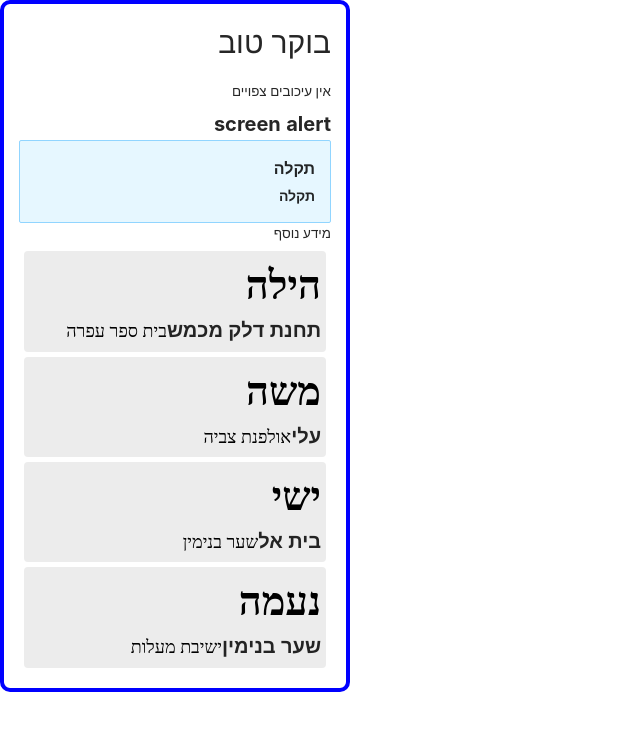
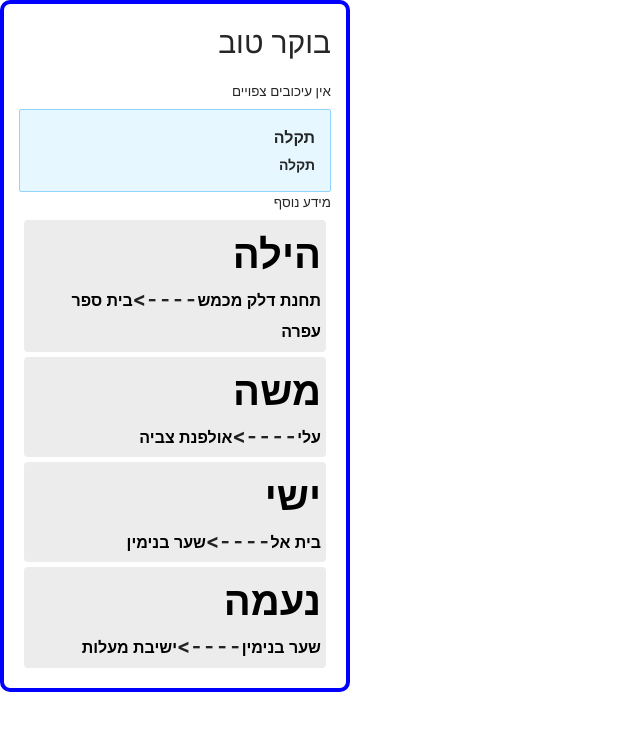
Before and after one commit to natigiat/chalap-client, a React (Create React App) app: page / in a window 1280 px wide. Shown: the top 730 px of the page, without its empty margins (0-640 px from the left). Built offline with nearby package versions, Linux system fonts and the light colour scheme.

Commit message:
change add

```diff
--- a/src/Screen2/Alert/Alert.js
+++ b/src/Screen2/Alert/Alert.js
@@ -3,11 +3,8 @@ import { Alert } from "antd";
 import "./alrts.css";
 function Alerts(props) {
   return (
-    <div>
-      screen alert
-      <div className="alrt1">
-        <Alert message={props.message} description={props.description} />
-      </div>
+    <div className="alrt1">
+      <Alert message={props.message} description={props.description} />
     </div>
   );
 }
--- a/src/Screen2/Children/Children.css
+++ b/src/Screen2/Children/Children.css
@@ -8,34 +8,32 @@
 }
 
 .name {
-  font-family: Heebo;
+  font-family: Arial, Helvetica, sans-serif;
   font-style: normal;
   font-weight: bold;
   font-size: 40px;
   line-height: 59px;
-  /* identical to box height */
-
   color: #000000;
 }
 
-.phone {
-  font-family: Heebo;
+.exit {
+  font-family: Arial, Helvetica, sans-serif;
   font-style: normal;
   font-weight: normal;
-  font-size: 18px;
+  font-size: 16px;
+  font-weight: 700;
   line-height: 26px;
-
   color: #000000;
 }
 
 .school {
-  /* הרפע ןח */
-  font-family: Heebo;
+  font-family: Arial, Helvetica, sans-serif;
   font-style: normal;
   font-weight: normal;
-  font-size: 18px;
+  font-size: 16px;
+  font-weight: 700;
+
   line-height: 26px;
-
   color: #000000;
 }
 
--- a/src/Screen2/Children/Children.js
+++ b/src/Screen2/Children/Children.js
@@ -9,7 +9,7 @@ function Children(props) {
         <div className="name">{props.name}</div>
         <div>
           <span className="exit"> {props.exit}</span>
-          <span></span>
+          <span>----></span>
           <span className="school">{props.school}</span>
         </div>
       </div>
```
